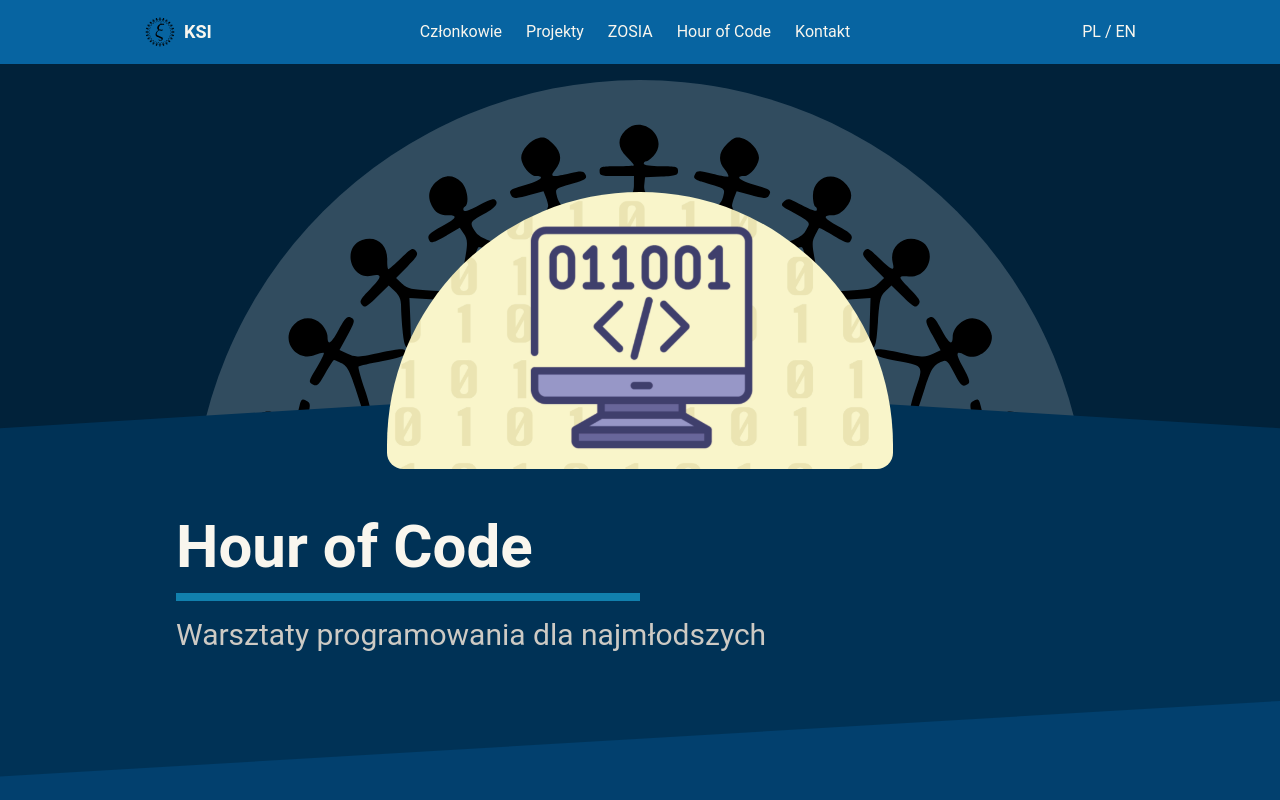
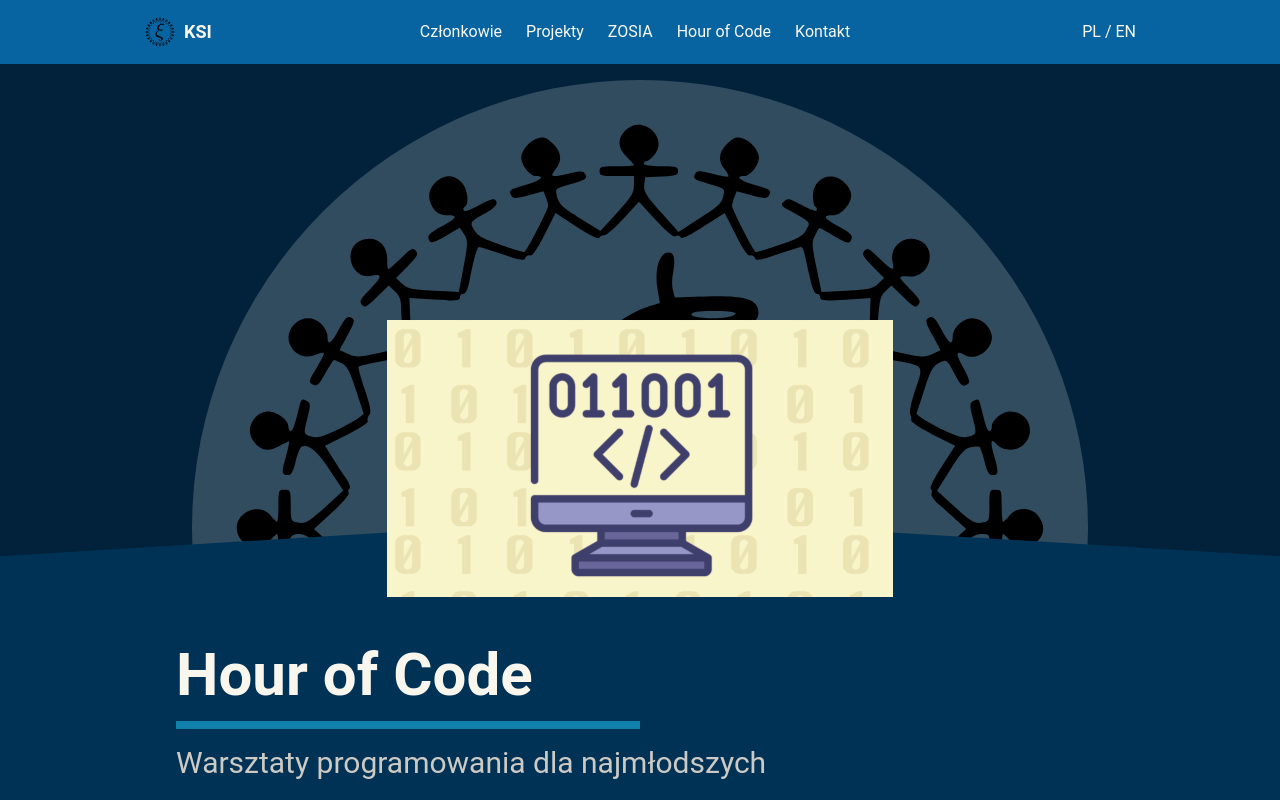
Before and after one commit to ksiuwr/ksi-site-v2025, a React (Vite) app: page /hoc in a window 1280 px wide. Shown: the top 800 px of the page. Built offline with nearby package versions, Linux system fonts and the light colour scheme.

Commit message:
feat (frontend): Added imagePath as project page hero section parameter

```diff
--- a/src/components/projectPages/ProjectPageHeroSection.tsx
+++ b/src/components/projectPages/ProjectPageHeroSection.tsx
@@ -1,5 +1,3 @@
-import { HeroSectionProps } from "../common/HeroSection";
-
 /**
  * Renders a hero section with a header and subheader, customized for project pages.
  *
@@ -8,11 +6,19 @@ import { HeroSectionProps } from "../common/HeroSection";
  * @prop {string} subheader Optional subtext of the hero section.
  * @returns {JSX.Element} A styled section containing a header and subheader.
  */
-function ProjectPageHeroSection({ header, subheader }: HeroSectionProps) {
+function ProjectPageHeroSection({
+  header,
+  subheader,
+  imagePath,
+}: {
+  header: string;
+  subheader: string;
+  imagePath: string;
+}) {
   return (
     <div className="min-h-auto">
       <div className="flex justify-center pt-48 md:pt-64">
-        <img src="/images/zosia.svg" alt="ZOSIA" className="w-250 z-20" />
+        <img src={imagePath} alt="ZOSIA" className="w-250 z-20" />
       </div>
       <section
         className="bg-dark-section-primary z-10 relative items-center justify-center"
--- a/src/pages/HoC/HoC.tsx
+++ b/src/pages/HoC/HoC.tsx
@@ -1,10 +1,9 @@
 import BackgroundImage from "../../components/common/BackgroundImage";
 import HoCAbout from "./components/HoCAbout";
 import HoCEvents from "./components/HoCEvents";
-import HoCHeroSection from "./components/HoCHeroSection";
 import useDocumentTitle from "../../hooks/useDocumentTitle";
 import GallerySection from "../../components/gallery/GallerySection";
-
+import ProjectPageHeroSection from "../../components/projectPages/ProjectPageHeroSection";
 
 const images = [
   {
@@ -47,7 +46,11 @@ function HourOfCode() {
   return (
     <div className="min-h-screen bg-no-repeat bg-fixed text-dark-text-primary font-sans bg-cover -mb-0.25">
       <BackgroundImage />
-      <HoCHeroSection />
+      <ProjectPageHeroSection
+        header="Hour of Code"
+        subheader="Warsztaty programowania dla najmłodszych"
+        imagePath="../HourOfCodeLogoBottom.png"
+      />
       <HoCAbout />
       <HoCEvents />
       <div className="-mt-16">
--- a/src/pages/ZOSIA/ZOSIA.tsx
+++ b/src/pages/ZOSIA/ZOSIA.tsx
@@ -18,6 +18,7 @@ function Zosia() {
       <ProjectPageHeroSection
         header="ZOSIA"
         subheader="Zimowy Obóz Studentów Informatyki A"
+        imagePath="../images/zosia.svg"
       />
       <ProjectPageAbout
         header="Czym jest ZOSIA?"
```
Lines whose indentation alone changed are shown as unchanged.
